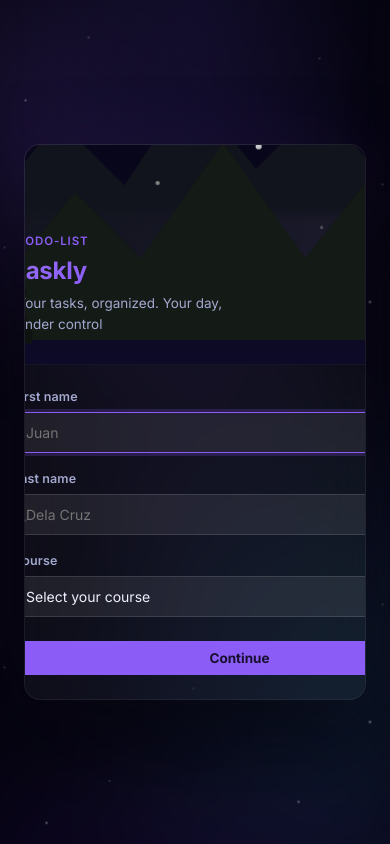
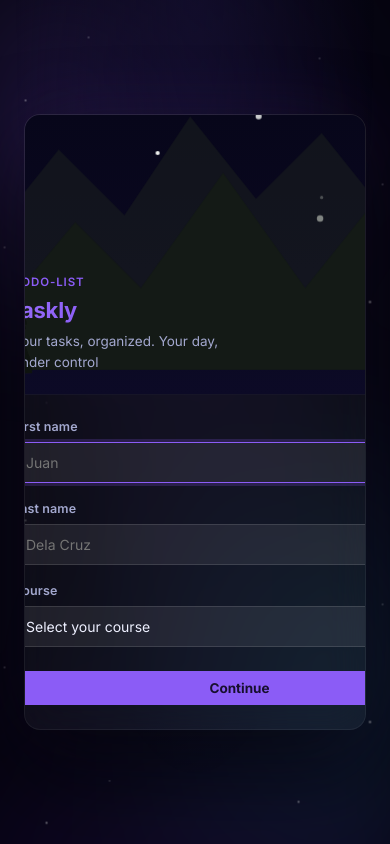
Before and after one commit to definitelynotyuriii/taskly-app, a React (Vite) app: page / in a window 390 px wide. Built offline with nearby package versions, Linux system fonts and the light colour scheme.

Commit message:
Fixed overlapped issue

```diff
--- a/src/App.jsx
+++ b/src/App.jsx
@@ -98,7 +98,8 @@ export default function App() {
   const [profile, setProfile] = useState(null)
   const [loaded, setLoaded] = useState(false)
   const [toast, setToast] = useState(null)
-    const [hasMusicBar, setHasMusicBar] = useState(false)
+  const [hasMusicBar, setHasMusicBar] = useState(false)
+  const [searchQuery, setSearchQuery] = useState('')
 
   useEffect(() => {
     const savedProfile = localStorage.getItem('taskly-profile')
--- a/src/components/Music.jsx
+++ b/src/components/Music.jsx
@@ -1324,18 +1324,18 @@ export default function Music({ storageKey = 'guest', onBarChange }) {
     }
   }, [storageKey])
 
-  // Auto-play once the new track's audio has been swapped in
+
     useEffect(() => {
       if (shouldAutoPlay.current && audioRef.current && activeTrack) {
         shouldAutoPlay.current = false
         audioRef.current.play().catch(() => setIsPlaying(false))
       }
+    }, [activeTrack])
 
     // Tell the parent app whether the mini player bar is currently showing
     useEffect(() => {
       onBarChange?.(!!activeTrack)
     }, [activeTrack, onBarChange])
-  }, [activeTrack])
 
   // Lock page scroll while the full-screen player is open
   useEffect(() => {
--- a/src/index.css
+++ b/src/index.css
@@ -24,7 +24,6 @@
 
 html {
   background: var(--bg-page);
-  overflow-x: hidden;
 }
 
 body {
@@ -4208,14 +4207,26 @@ button {
     border-radius: 16px;
   }
 
-  .baguio-scene {
-    padding: 28px 24px;
-    min-height: 220px;
-  }
-
-  .baguio-scene__content h2 {
-    font-size: 24px;
-  }
+.baguio-scene {
+  padding: 24px 20px 20px;
+  min-height: 280px;
+}
+
+.baguio-scene__content h2 {
+  font-size: 22px;
+}
+
+.baguio-scene__moon {
+  width: 34px;
+  height: 34px;
+  top: 20px;
+  right: 24px;
+}
+
+.baguio-scene__mist {
+  bottom: 60px;
+  height: 40px;
+}
 
   .login-form-side {
     padding: 24px 20px;
```
Lines whose indentation alone changed are shown as unchanged.
